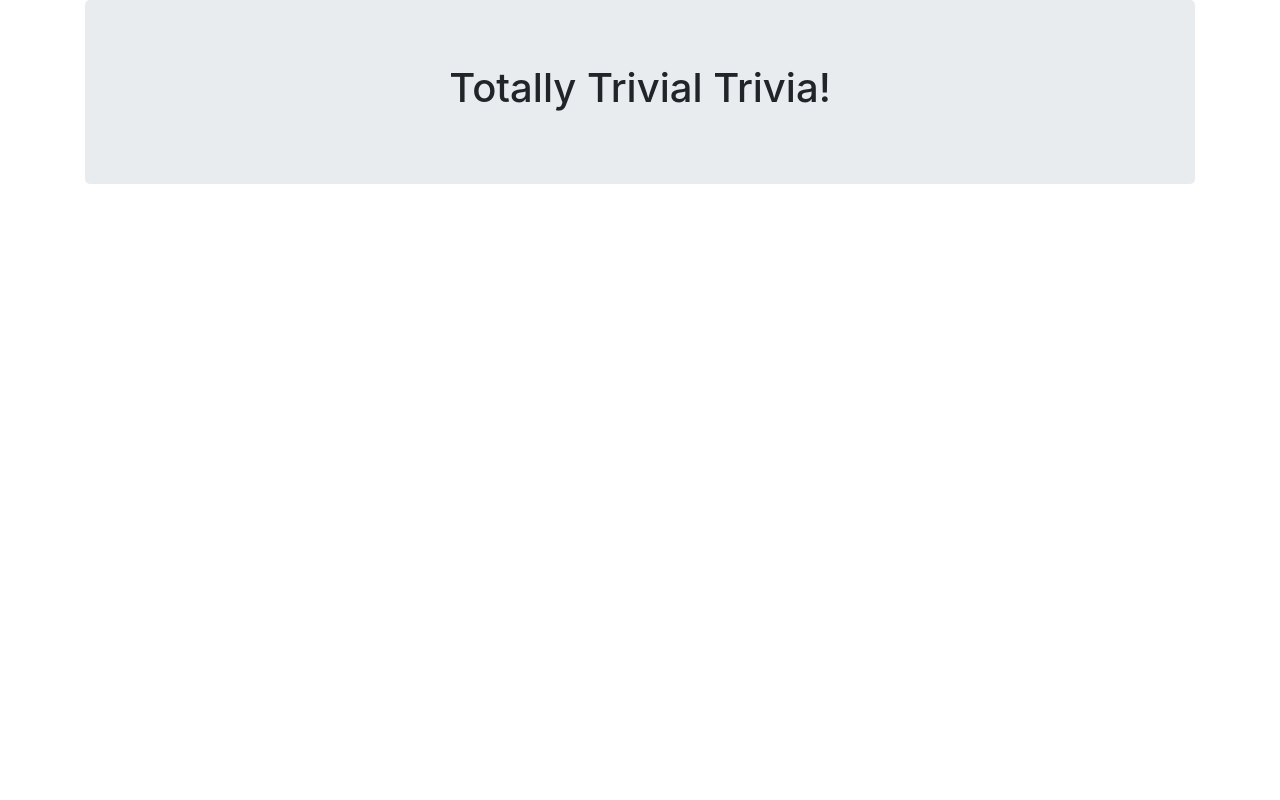
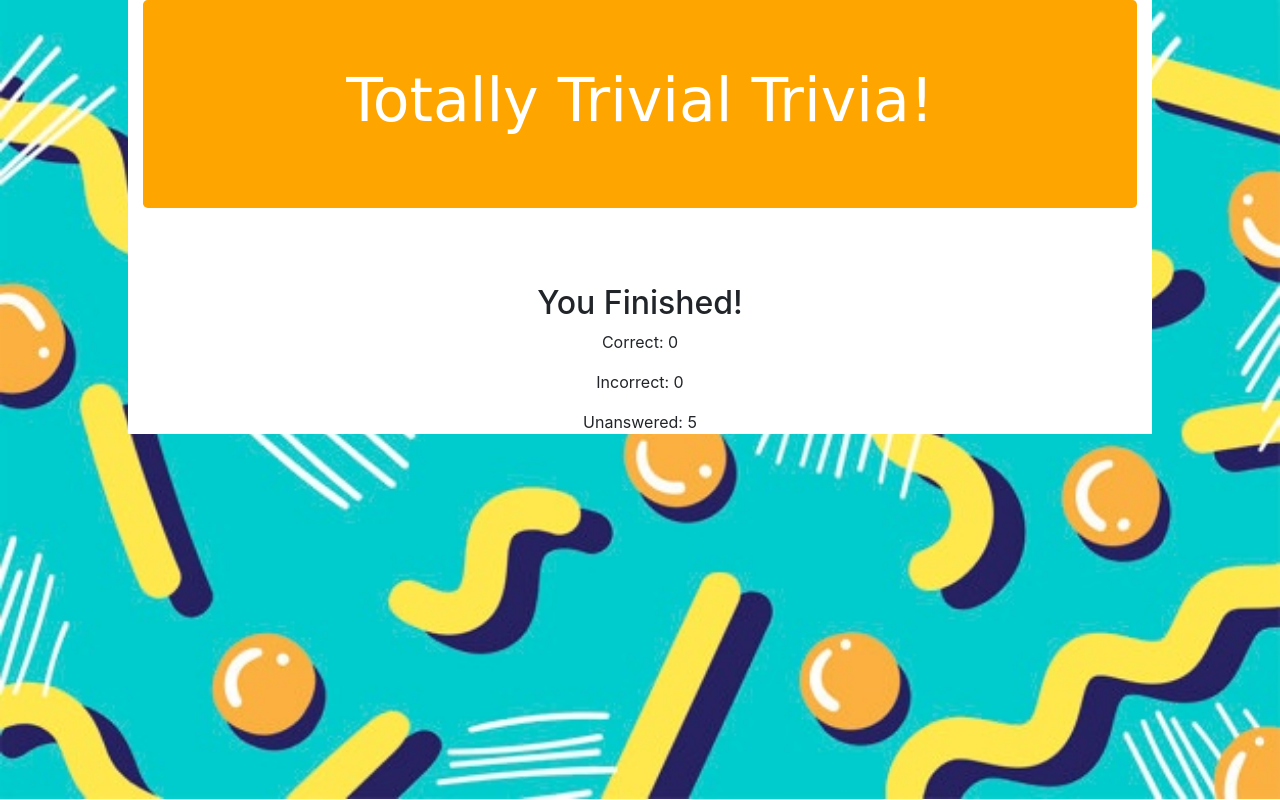
Before and after one commit to squalolee/TriviaGame, a plain HTML site: page index.html in a window 1280 px wide. Both pictures are taken after a click on the button "Done". Drawn offline with nearby package versions, Linux system fonts and the light colour scheme.

Commit message:
Fixed results page to display the results correct and also to display when no, some and all questions are answered

```diff
--- a/assets/css/style.css
+++ b/assets/css/style.css
@@ -0,0 +1,26 @@
+body {
+    margin-left: 10%;
+    margin-right: 10%;
+    background: url(../images/bkgrnd.jpg);
+    background-size: cover;
+    background-repeat: no-repeat;
+    min-width: 960px;
+}
+
+.container {
+    background-color: #ffffff;
+}
+
+.jumbotron {
+    background-color: orange;
+}
+
+h1 {
+    font-family: 'Bangers', cursive;
+    font-size: 60px;
+    color: #ffffff;
+}
+
+.done-btn {
+    padding-bottom: 20px;
+}
--- a/assets/javascript/app.js
+++ b/assets/javascript/app.js
@@ -4,7 +4,7 @@ $(document).ready(function() {
     var intervalId;
     var numberRight = 0;
     var numberWrong = 0;
-    var unanswered = 0;
+    var unanswered = 5;
 
     function run() {
         intervalId = setInterval(decrement, 1000);
@@ -28,8 +28,8 @@ $(document).ready(function() {
     // Added the function to display results
     function results(){
         var finish = $('<h2>').html('You Finished!');
-        var correct = $('<p>').html('Correct: ' + rightCount);
-        var incorrect = $('<p>').html('Incorrect: ' + wrongCount);
+        var correct = $('<p>').html('Correct: ' + numberRight);
+        var incorrect = $('<p>').html('Incorrect: ' + numberWrong);
         var noAnswer = $('<p>').html('Unanswered: ' + unanswered);
         var newDiv = $('<div class="timer text-center" id="summary">');
         newDiv.append(finish);
@@ -75,6 +75,8 @@ $(document).ready(function() {
     $('input[type=radio]').on("change", function(){
         numberRight = $('input[value=right]:checked').length;
         numberWrong = $('input[value=wrong]:checked').length;
+        console.log(numberRight)
+        console.log(numberWrong)
         unanswered = (5-(numberRight + numberWrong));
     });
 })
--- a/index.html
+++ b/index.html
@@ -6,6 +6,7 @@
   <title>Video Game Trivia!</title>
 
   <link rel="stylesheet" href="https://maxcdn.bootstrapcdn.com/bootstrap/4.0.0/css/bootstrap.min.css" integrity="sha384-Gn5384xqQ1aoWXA+058RXPxPg6fy4IWvTNh0E263XmFcJlSAwiGgFAW/dAiS6JXm" crossorigin="anonymous">
+  <link rel="stylesheet" type="text/css" href="assets/css/style.css">
 </head>
 
 <body>
@@ -154,7 +155,7 @@
 
         </div>
 
-        </div>
+
 
         <div class="top">
             <div class="done-btn text-center">
```
Also changed, not shown: assets/images/bkgrnd.jpg (added).
